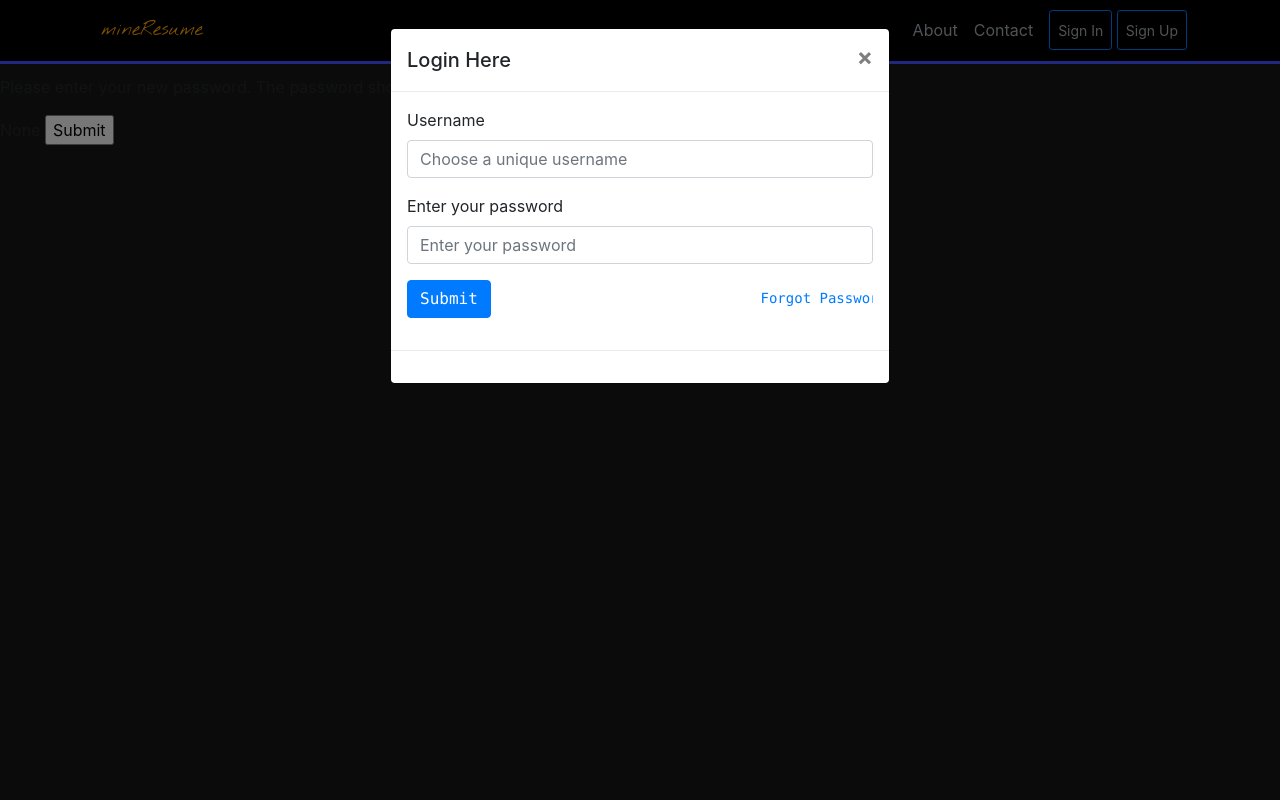
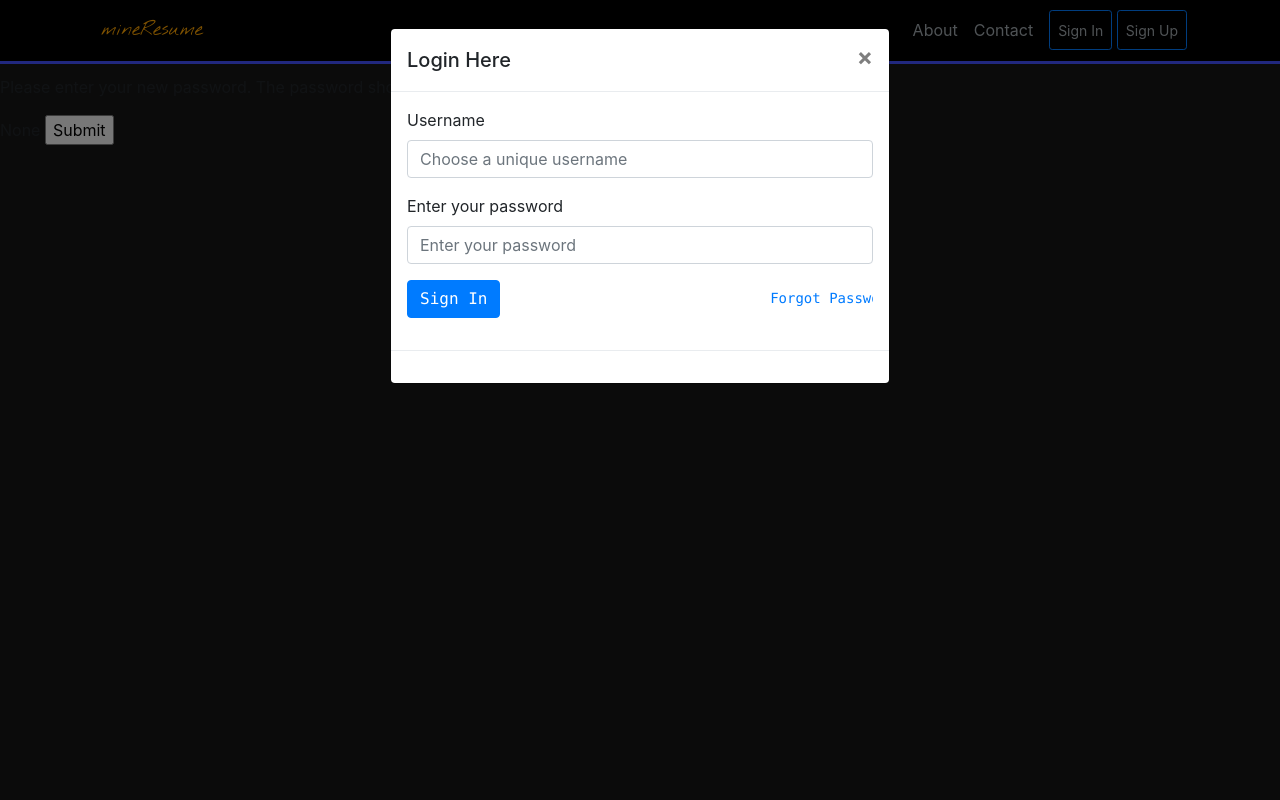
Before and after one commit to Satyam-Raj/Resume, a Django app: page /reset/1/1/ in a window 1280 px wide, after a click on "Sign In". Run offline with Django 3.2, Linux system fonts and the light colour scheme; some libraries are stand-ins or nearby versions; some web fonts are replaced.

Commit message:
reset password bug fix

```diff
--- a/app/templates/base.html
+++ b/app/templates/base.html
@@ -196,7 +196,7 @@
                   placeholder="Enter your password ">
               </div>
               {% csrf_token %}
-               <pre><button type="submit" class="btn btn-primary">Submit</button>                                <a class="mr-auto" href="{% url 'reset_password' %}">Forgot Password?</a></pre>
+               <pre><button type="submit" class="btn btn-primary">Sign In</button>                                <a class="mr-auto" href="{% url 'reset_password' %}">Forgot Password?</a></pre>
 
             </form>
           </div>
--- a/app/templates/forgot_password/password_reset_form.html
+++ b/app/templates/forgot_password/password_reset_form.html
@@ -3,12 +3,18 @@
 
 
 <p>Please enter your new password. The password should be typed twice in order to increase accuracy.</p>
-
+<!--
     {% csrf_token %}
     {{ form }}
 
-    <input type="Submit" name="Update Password">
+    <input type="Submit" name="Update Password"> -->
 
+    <form method="POST">
 
+        {% csrf_token %}
+        {{ form }}
+
+        <input type="Submit" name="Update Password">
+    </form>
 
 {% endblock %}
```
Also changed, not shown: db.sqlite3, media/profile_pics/Sketchpad.png (added).
